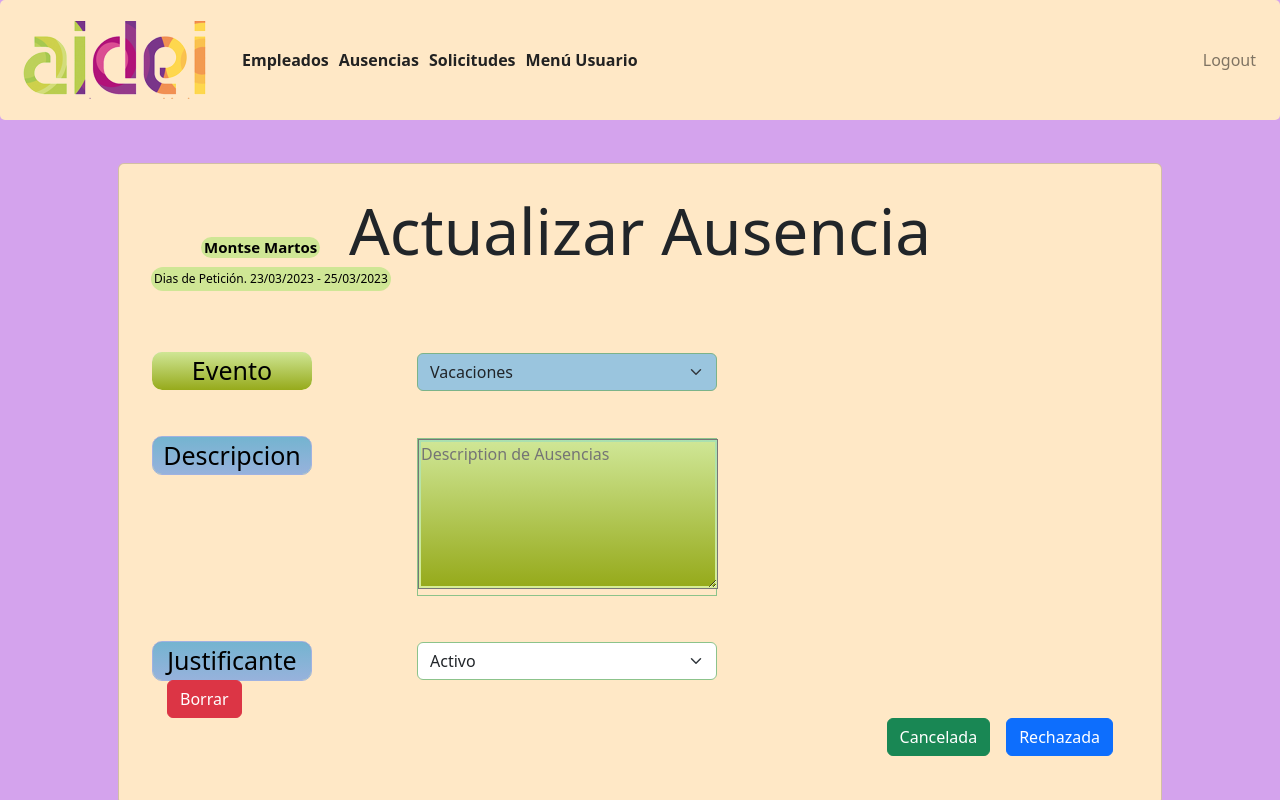
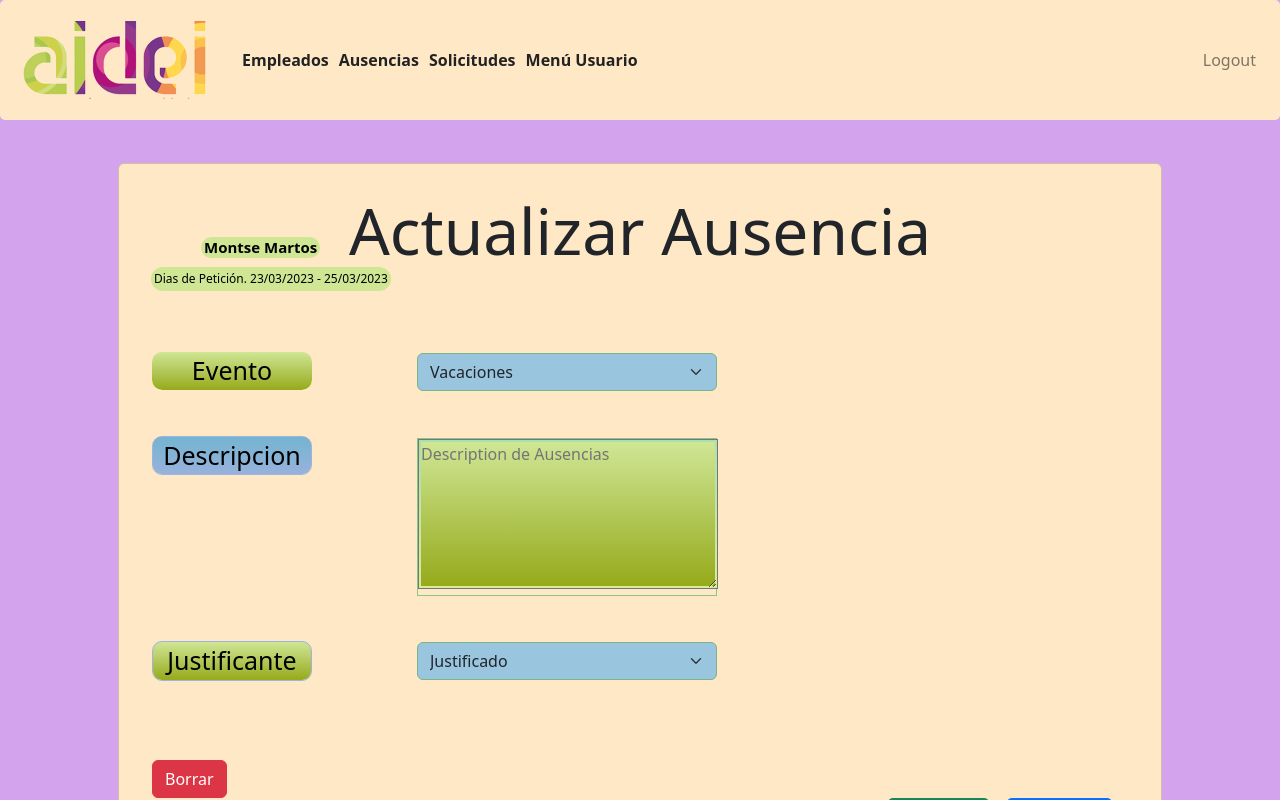
Before and after one commit to birdsinyourgarden/front-end-react-final-proyect, a React (Vite) app: page /absences in a window 1280 px wide. Shown: the top 800 px of the page. Built offline with nearby package versions, Linux system fonts and the light colour scheme; a web font is replaced by a local one.

Commit message:
add styles to the buttons

```diff
--- a/src/views/absences/Absences.css
+++ b/src/views/absences/Absences.css
@@ -97,13 +97,25 @@
   align-items: center;
   border: 1px solid rgb(160, 178, 225);
   background:
-  linear-gradient(#74b4d0, #97b2dc) content-box,
-  linear-gradient(#6f92b9, #d7ed96) border-box;
+  linear-gradient(#CFE695, #96AA1B) content-box,
+  linear-gradient(#a9e0b0, #d7ed96) border-box;
+
 }
 
 .choice {
   max-width: 300px;
   margin-left: 250px;
   margin-top: -55px;
-  border: 1px solid rgb(140, 195, 139);
-  }
+  background-color: rgb(154, 197, 222);
+  border-collapse: collapse;
+  border: 1px solid rgb(124, 179, 137);
+}
+
+
+
+.btn-danger {
+  max-width: 300px;
+  margin-left: -15px;
+  margin-top: 80px;
+
+}
--- a/src/views/absences/Absences.jsx
+++ b/src/views/absences/Absences.jsx
@@ -52,19 +52,21 @@ const  Absences= () => {
                   </Form.Group>
                   <Form.Group>
                      <Form.Select className="choice" controlId="justificationStatus">
-                        <option value="true">Activo</option>
-                        <option value="false">Baja</option>
+                        <option value="true">Justificado</option>
+                        <option value="false">Acusasion</option>
                      </Form.Select>
                   </Form.Group>
 
+   <div class="buttons">
       <div class="d-grid gap-2 d-md-flex justify-content-md-start">
             <button type="button" class="btn btn-danger">Borrar</button>
       </div>
 
-
       <div class="d-grid gap-2 d-md-flex justify-content-md-end">
             <button class="btn btn-primary btn-success me-md-2" type="button">Cancelada</button>
             <button class="btn btn-primary" type="button">Rechazada</button>
+      </div>
+
    </div>
    </Card.Body>
       </Card>
```
Lines whose indentation alone changed are shown as unchanged.
